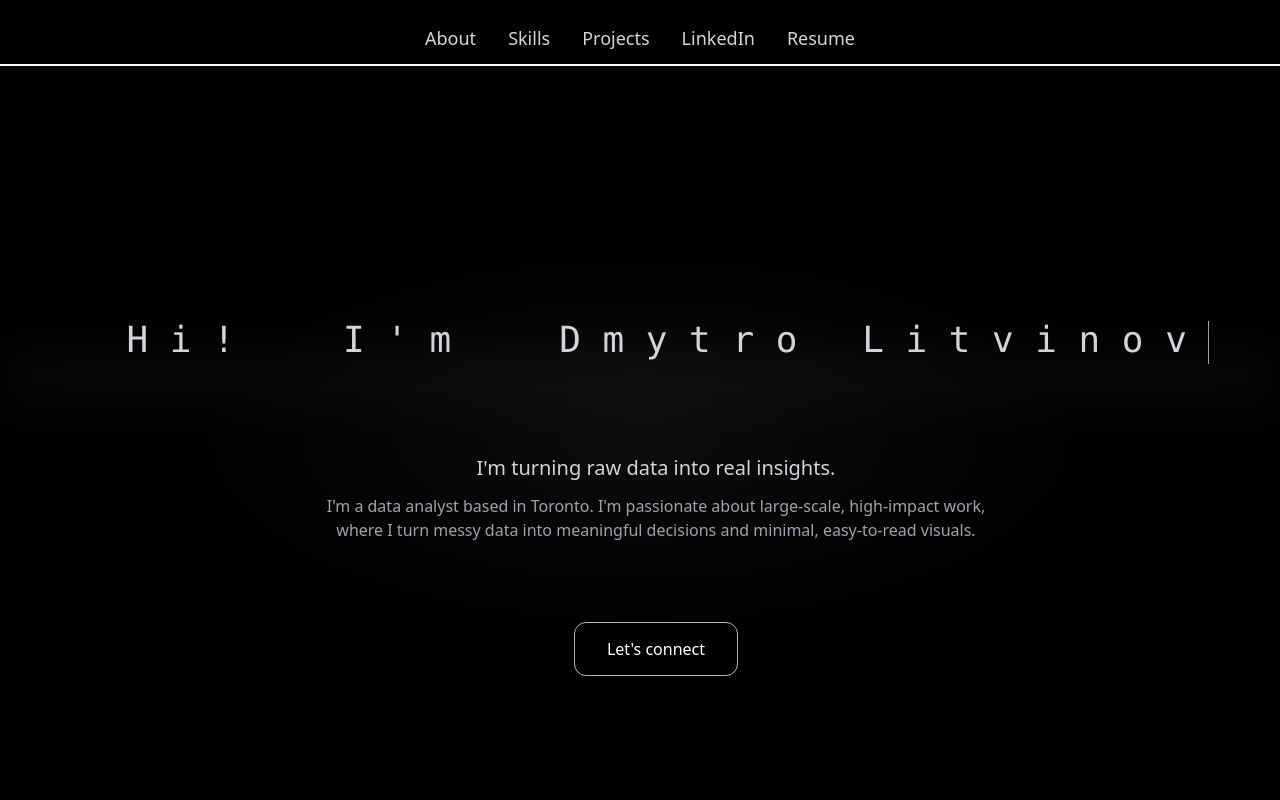
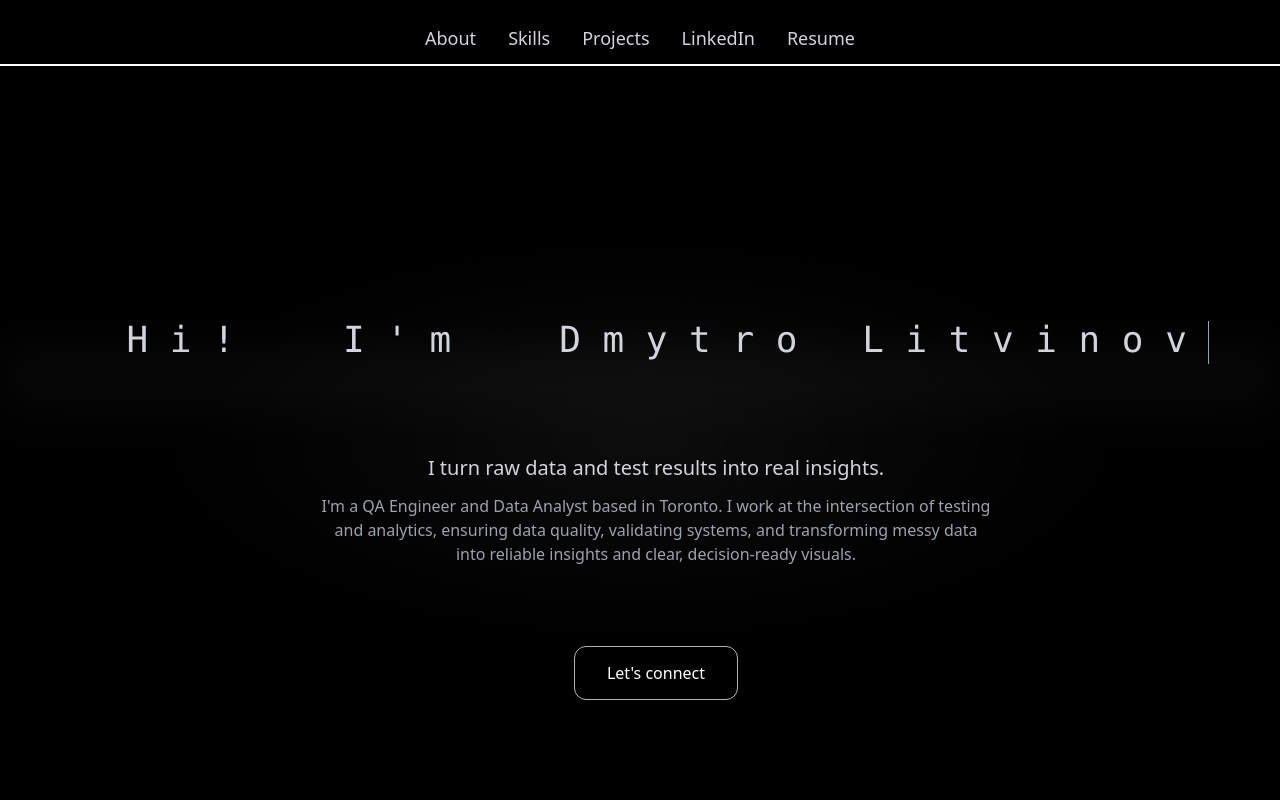
Before and after one commit to arsdmm/my-portfolio, a React (Vite) app: page / in a window 1280 px wide. Shown: the top 800 px of the page. Built offline with nearby package versions, Linux system fonts and the light colour scheme.

Commit message:
changed bio

```diff
--- a/src/Components/Hero.jsx
+++ b/src/Components/Hero.jsx
@@ -96,7 +96,7 @@ export default function Hero() {
             (showInfo ? "animate-fade-up [animation-delay:0.05s]" : "opacity-0 translate-y-4")
           }
         >
-          I'm turning raw data into real insights.
+          I turn raw data and test results into real insights.
         </p>
 
         {/* bio */}
@@ -106,8 +106,8 @@ export default function Hero() {
             (showInfo ? "animate-fade-up [animation-delay:0.18s]" : "opacity-0 translate-y-4")
           }
         >
-          I'm a data analyst based in Toronto. I'm passionate about large-scale, high-impact work,
-          where I turn messy data into meaningful decisions and minimal, easy-to-read visuals.
+            I'm a QA Engineer and Data Analyst based in Toronto. I work at the intersection of testing and analytics,
+            ensuring data quality, validating systems, and transforming messy data into reliable insights and clear, decision-ready visuals.
         </p>
 
         {/* button */}
```
